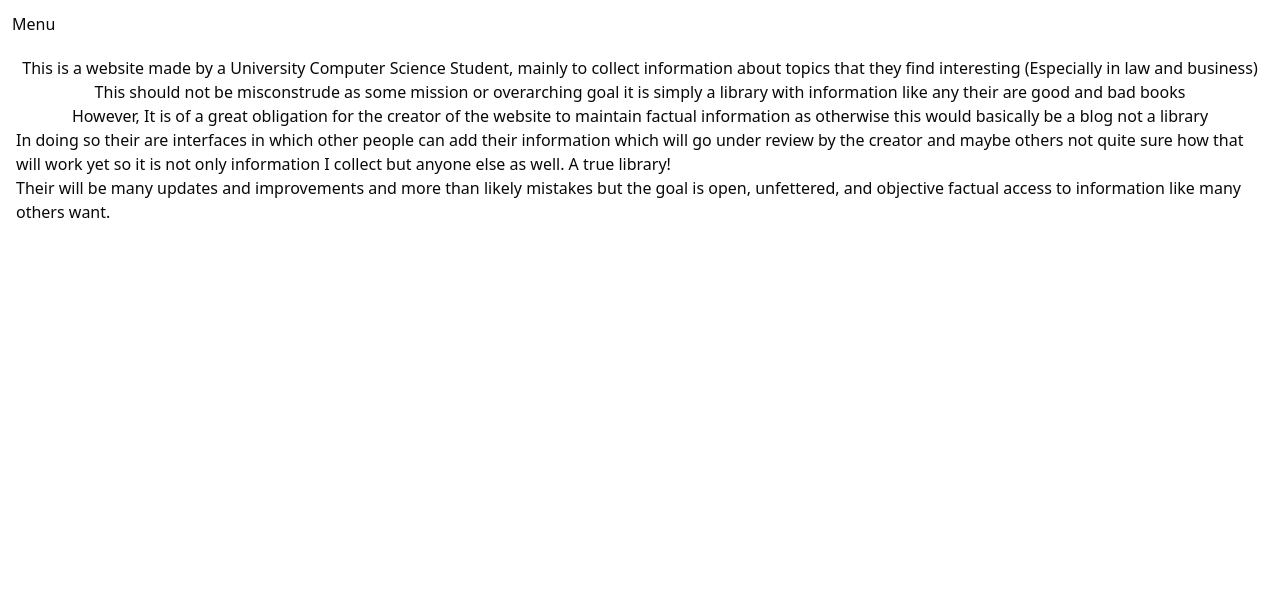
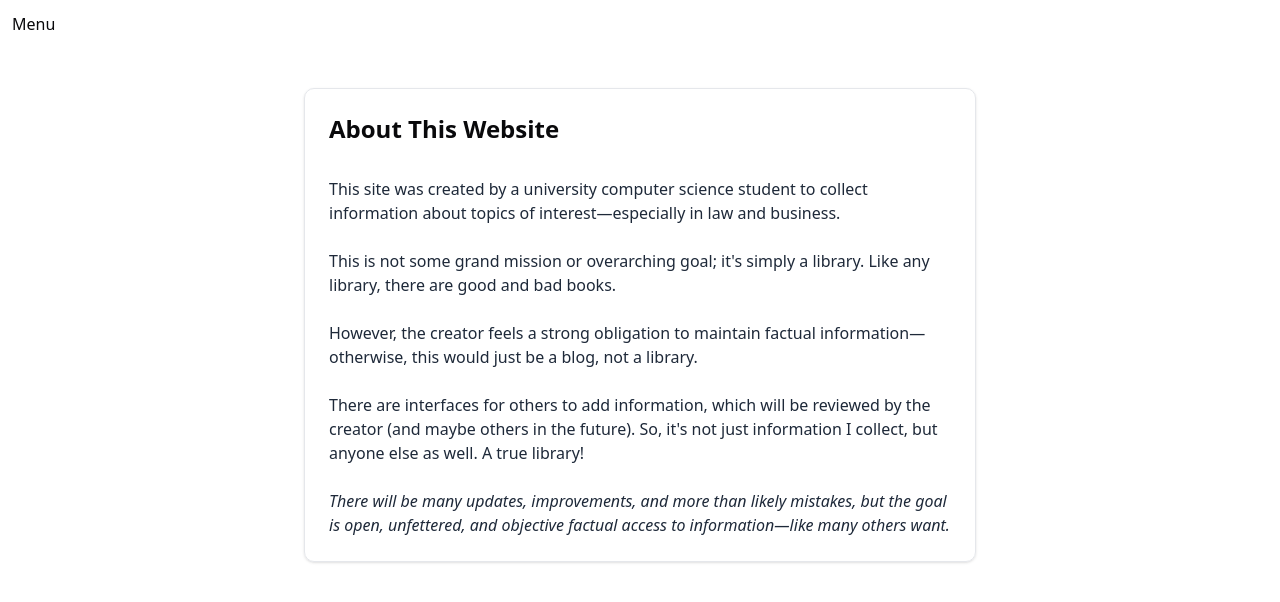
Before and after one commit to TeejMcSteez/Receipts, a Next.js app: page /about in a window 1280 px wide. Shown: the top 602 px of the page. Built offline with nearby package versions, Linux system fonts and the light colour scheme.

Commit message:
Small update to About styles

```diff
--- a/app/about/Why.tsx
+++ b/app/about/Why.tsx
@@ -1,13 +1,14 @@
 "use client";
 
 export default function Why() {
-    return(
-        <div className="flex flex-col items-center justify-center m-2 p-2">
-            <h1>This is a website made by a University Computer Science Student, mainly to collect information about topics that they find interesting (Especially in law and business)</h1>
-            <h2>This should not be misconstrude as some mission or overarching goal it is simply a library with information like any their are good and bad books</h2>
-            <h2>However, It is of a great obligation for the creator of the website to maintain factual information as otherwise this would basically be a blog not a library</h2>
-            <h2>In doing so their are interfaces in which other people can add their information which will go under review by the creator and maybe others not quite sure how that will work yet so it is not only information I collect but anyone else as well. A true library!</h2>
-            <h3>Their will be many updates and improvements and more than likely mistakes but the goal is open, unfettered, and objective factual access to information like many others want.</h3>
+    return (
+        <div className="max-w-2xl mx-auto mt-12 p-6 bg-white/80 rounded-lg border border-gray-200 shadow-sm flex flex-col gap-6">
+            <h1 className="text-2xl font-bold mb-2">About This Website</h1>
+            <p className="text-base text-gray-800">This site was created by a university computer science student to collect information about topics of interest—especially in law and business.</p>
+            <p className="text-base text-gray-800">This is not some grand mission or overarching goal; it's simply a library. Like any library, there are good and bad books.</p>
+            <p className="text-base text-gray-800">However, the creator feels a strong obligation to maintain factual information—otherwise, this would just be a blog, not a library.</p>
+            <p className="text-base text-gray-800">There are interfaces for others to add information, which will be reviewed by the creator (and maybe others in the future). So, it's not just information I collect, but anyone else as well. A true library!</p>
+            <p className="text-base text-gray-800 italic">There will be many updates, improvements, and more than likely mistakes, but the goal is open, unfettered, and objective factual access to information—like many others want.</p>
         </div>
     );
 }
```
